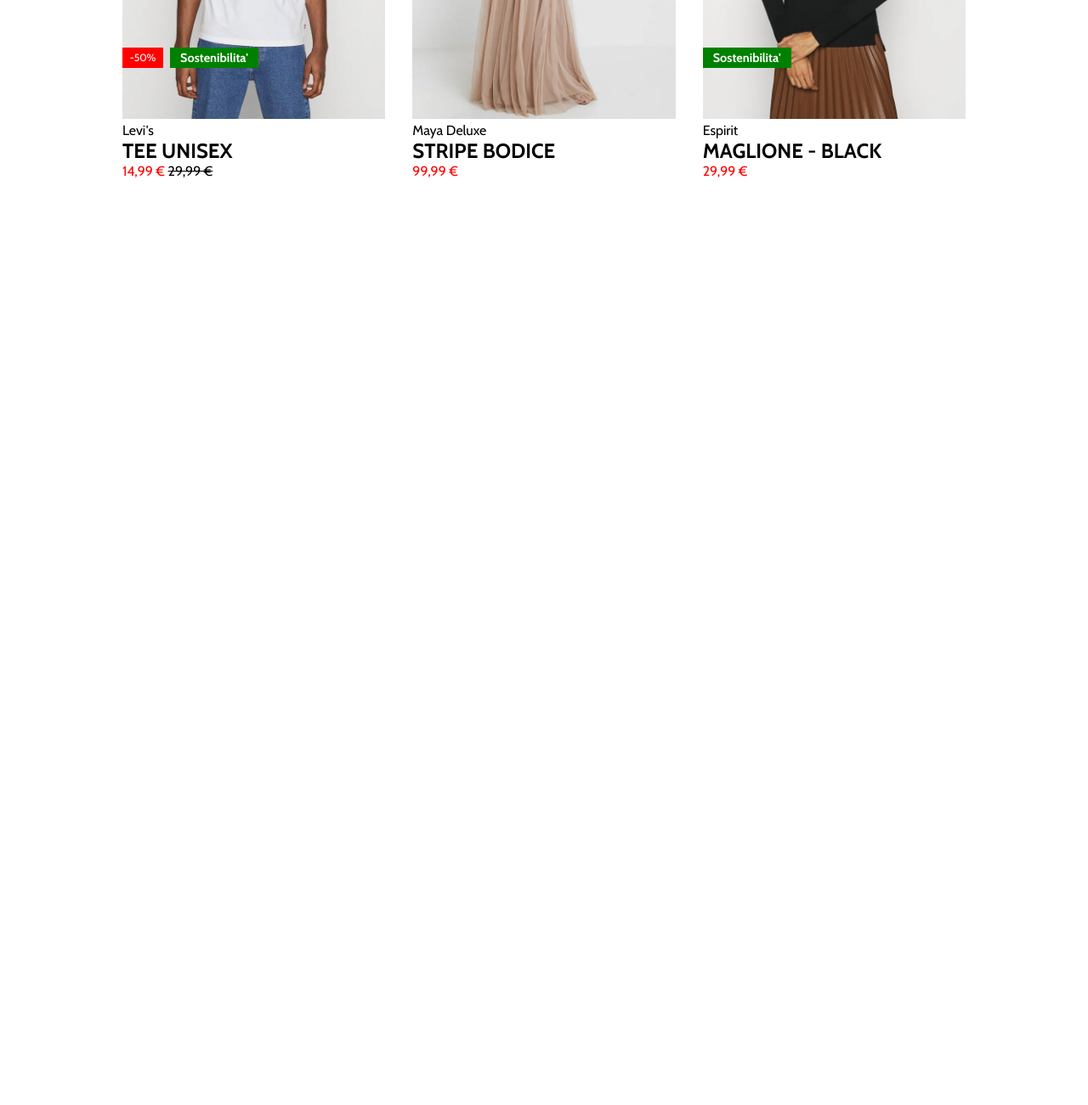
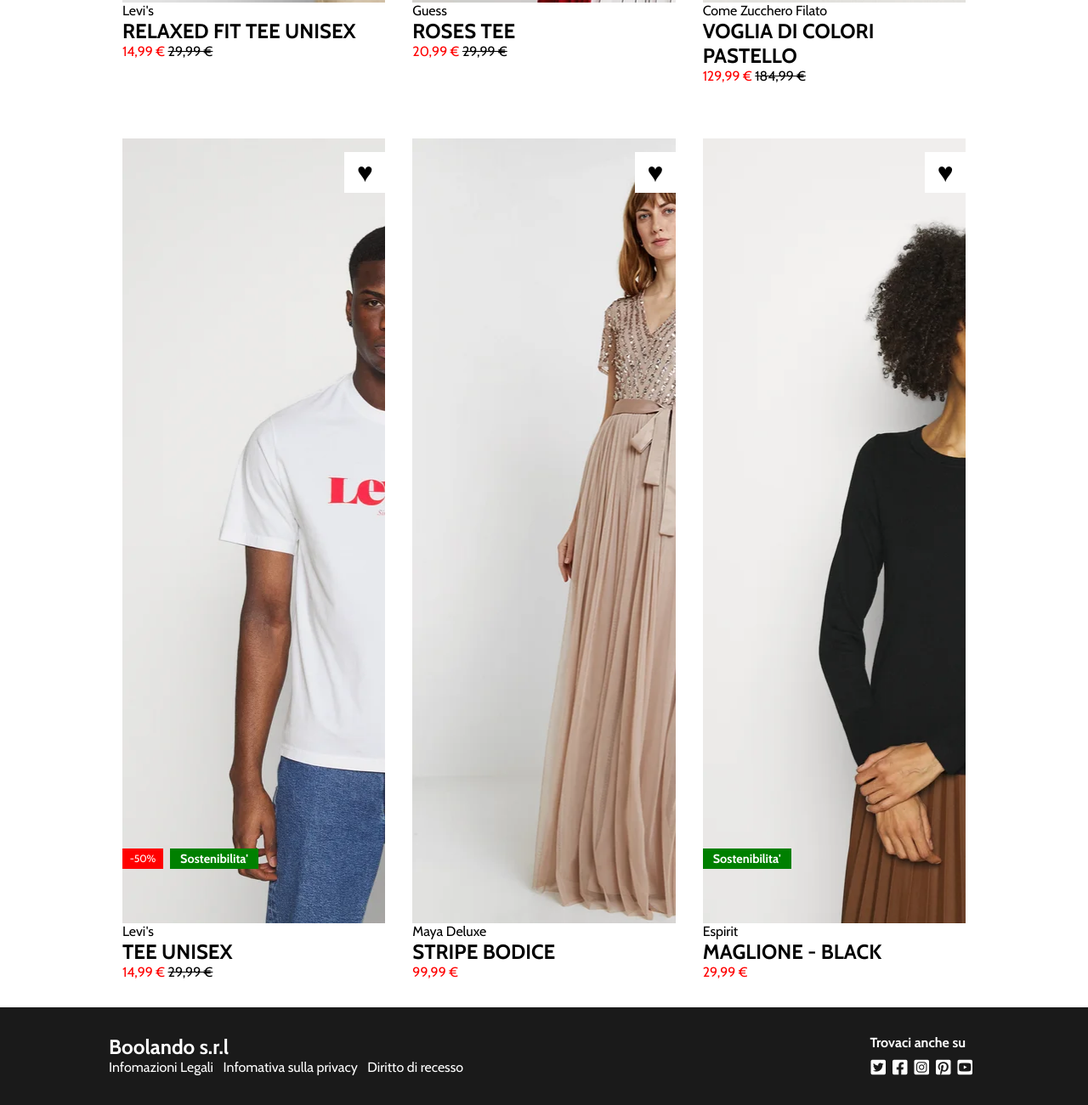
Before and after one commit to AlfredoCastrogiovanni/html-css-boolando, a plain HTML site: page index.html in a window 1280 px wide. Shown: the part 1097-2398 px from the top of the page at 85% size. Before the commit the page ends 1340 px from the top, so only its background shows below. Drawn offline with nearby package versions, Linux system fonts and the light colour scheme.

Commit message:
Progetto Completato

```diff
--- a/assets/style/style.css
+++ b/assets/style/style.css
@@ -18,6 +18,10 @@
 /* Header */
 header {
     background-color: rgb(255, 105, 0);
+    position: fixed;
+    top: 0;
+    width: 100%;
+    z-index: 1;
 }
 
 header .header-wrapper {
@@ -39,6 +43,7 @@
     margin-left: 0.75rem;
     line-height: 2rem;
     color: white;
+    font-weight: bold;
 }
 
 header .header-wrapper .logo {
@@ -64,7 +69,7 @@
 .products-wrapper {
     display: flex;
     flex-wrap: wrap;
-    margin-top: 4rem;
+    margin-top: 9rem;
 }
 
 .products-wrapper .product {
@@ -74,10 +79,7 @@
 
 .products-wrapper .product .product-showcase {
     position: relative;
-}
-
-.products-wrapper .product .product-showcase img {
-    width: 100%;
+    height: 924px;
 }
 
 .products-wrapper .product .product-showcase .heart {
@@ -90,6 +92,10 @@
     padding: 0.25rem 0;
     font-size: 2rem;
     text-align: center;
+}
+
+.products-wrapper .product .product-showcase .heart:hover {
+    color: red;
 }
 
 .products-wrapper .product .product-showcase .sale {
@@ -135,3 +141,99 @@
 .products-wrapper .product .product-info .price {
     text-decoration: line-through;
 }
+
+/* Products Background */
+.products-wrapper .pd1 {
+    background-image: url("../img/1.webp");
+}
+
+.pd1:hover {
+    background-image: url("../img/1b.webp");
+}
+
+.products-wrapper .pd2 {
+    background-image: url("../img/2.webp");
+}
+
+.pd2:hover {
+    background-image: url("../img/2b.webp");
+}
+
+.products-wrapper .pd3 {
+    background-image: url("../img/3.webp");
+    background-position: center;
+    background-size: cover;
+}
+
+.pd3:hover {
+    background-image: url("../img/3b.webp");
+}
+
+.products-wrapper .pd4 {
+    background-image: url("../img/4.webp");
+}
+
+.pd4:hover {
+    background-image: url("../img/4b.webp");
+}
+
+.products-wrapper .pd5 {
+    background-image: url("../img/5.webp");
+}
+
+.pd5:hover {
+    background-image: url("../img/5b.webp");
+}
+
+.products-wrapper .pd6 {
+    background-image: url("../img/6.webp");
+}
+
+.pd6:hover {
+    background-image: url("../img/6b.webp");
+}
+
+/* Footer */
+footer {
+    background-color: rgb(26, 26, 26);
+}
+
+footer .footer-wrapper {
+    display: flex;
+    color: white;
+    padding: 2rem 0;
+}
+
+footer .footer-wrapper .footer-info {
+    width: 80%;
+}
+
+footer .footer-wrapper .contacts {
+    width: 20%;
+    font-size: 1.2rem;
+}
+
+footer .footer-wrapper .contacts .socials {
+    display: flex;
+    justify-content: end;
+}
+
+footer .footer-wrapper .contacts p {
+    margin-bottom: 0.5rem;
+    font-size: 1rem;
+    font-weight: bold;
+    text-align: end;
+    padding-right: 1rem;
+}
+
+footer .footer-wrapper .contacts .socials a > * {
+    font-size: 1.25rem;
+    color: white;
+}
+
+footer .footer-wrapper .footer-info a,
+footer .footer-wrapper .contacts .socials a {
+    color: white;
+    text-decoration: none;
+    margin-right: 0.5rem;
+}
--- a/index.html
+++ b/index.html
@@ -42,8 +42,7 @@
 
             <!-- Row 1 -->
             <article class="product">
-                <div class="product-showcase">
-                    <img src="assets/img/1.webp" alt="Modello con maglietta levis">
+                <div class="product-showcase pd1">
                     <div class="heart">&hearts;</div>
                     <div class="sale">-50%</div>
                     <div class="sustainability">Sostenibilita'</div>
@@ -57,8 +56,7 @@
             </article>
 
             <article class="product">
-                <div class="product-showcase">
-                    <img src="assets/img/2.webp" alt="Modello con maglietta levis">
+                <div class="product-showcase pd2">
                     <div class="heart">&hearts;</div>
                     <div class="sale">-30%</div>
                 </div>
@@ -71,8 +69,7 @@
             </article>
 
             <article class="product">
-                <div class="product-showcase">
-                    <img src="assets/img/3.webp" alt="Modello con maglietta levis">
+                <div class="product-showcase pd3">
                     <div class="heart">&hearts;</div>
                     <div class="sale">-30%</div>
                 </div>
@@ -86,8 +83,7 @@
 
             <!-- Row 2 -->
             <article class="product">
-                <div class="product-showcase">
-                    <img src="assets/img/4.webp" alt="Modello con maglietta levis">
+                <div class="product-showcase pd4">
                     <div class="heart">&hearts;</div>
                     <div class="sale">-50%</div>
                     <div class="sustainability">Sostenibilita'</div>
@@ -101,8 +97,7 @@
             </article>
 
             <article class="product">
-                <div class="product-showcase">
-                    <img src="assets/img/5.webp" alt="Modello con maglietta levis">
+                <div class="product-showcase pd5">
                     <div class="heart">&hearts;</div>
                 </div>
                 <div class="product-info">
@@ -113,8 +108,7 @@
             </article>
 
             <article class="product">
-                <div class="product-showcase">
-                    <img src="assets/img/6.webp" alt="Modello con maglietta levis">
+                <div class="product-showcase pd6">
                     <div class="heart">&hearts;</div>
                     <div class="sustainability sustainability-no-sale">Sostenibilita'</div>
                 </div>
@@ -127,6 +121,27 @@
         </section>
     </main>
 
-    <footer></footer>
+    <footer>
+        <div class="footer-wrapper container">
+            <div class="footer-info">
+                <h2 class="">Boolando s.r.l</h2>
+                <div class="footer-links">
+                    <a href="#">Infomazioni Legali</a>
+                    <a href="#">Infomativa sulla privacy</a>
+                    <a href="#">Diritto di recesso</a>
+                </div>
+            </div>
+            <div class="contacts">
+                <p>Trovaci anche su</p>
+                <div class="socials">
+                    <a href="#"> <i class="fa-brands fa-square-twitter"></i> </a>
+                    <a href="#"> <i class="fa-brands fa-square-facebook"></i> </a>
+                    <a href="#"> <i class="fa-brands fa-square-instagram"></i> </a>
+                    <a href="#"> <i class="fa-brands fa-square-pinterest"></i> </a>
+                    <a href="#"> <i class="fa-brands fa-square-youtube"></i> </a>
+                </div>
+            </div>
+        </div>
+    </footer>
 </body>
 </html>
```
